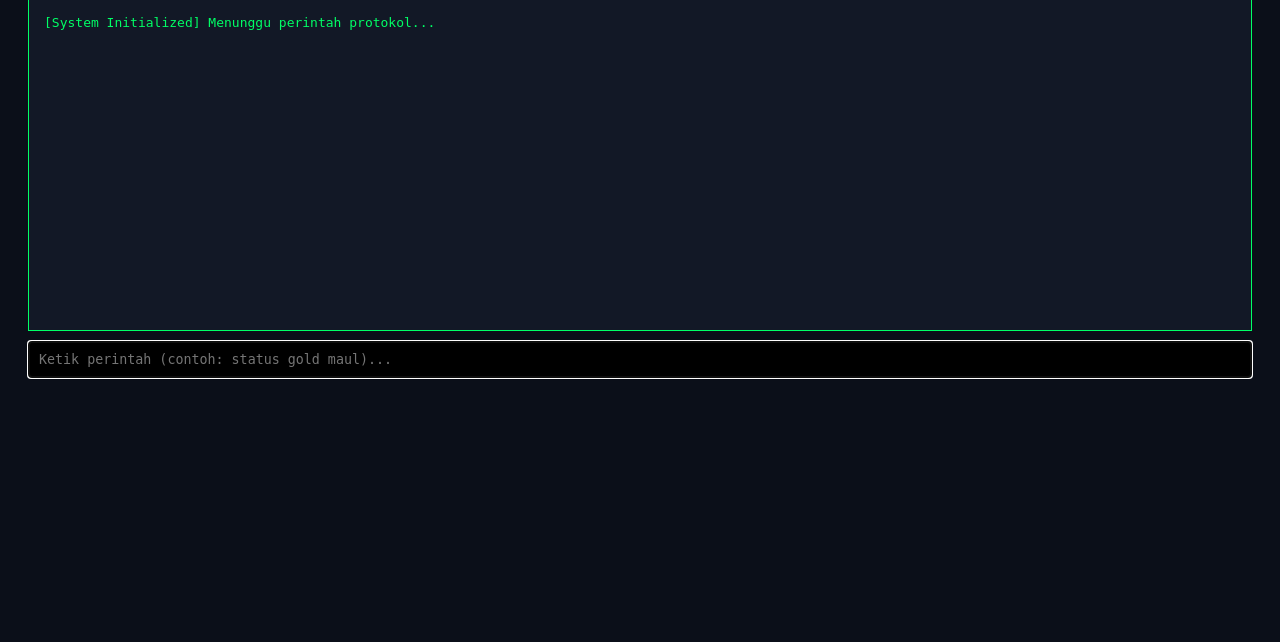
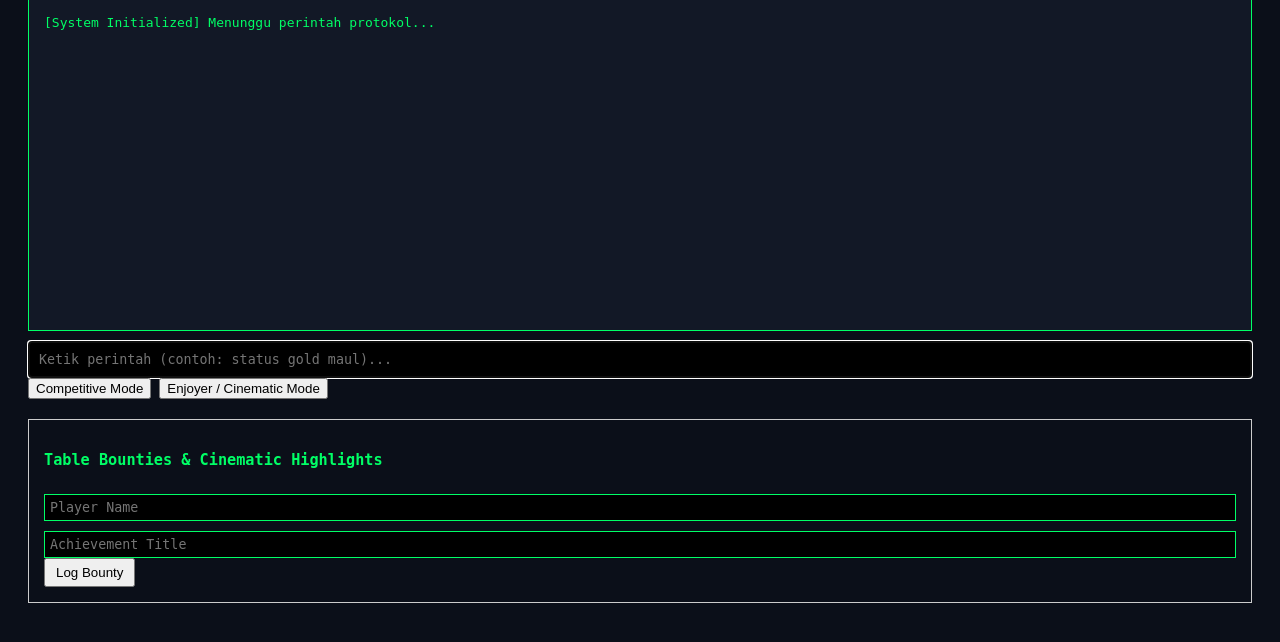
Before and after one commit to SyamsMaulana/al-haqq-tcg-ai, a Flask app: page / in a window 1280 px wide. Shown: the part 84-726 px from the top of the page. Run offline with Flask 3, Linux system fonts and the light colour scheme; data that the repository does not hold is empty.

Commit message:
Implement Archenemy boss raid logic and bounty persistence backend

```diff
--- a/app.py
+++ b/app.py
@@ -30,3 +30,20 @@ def generate_barcode():
 
 if __name__ == '__main__':
     app.run(host='0.0.0.0', port=8080)
+
+@app.route('/api/set-mode', methods=['POST'])
+def set_mode():
+    data = request.get_json()
+    mode = data.get('mode', 'competitive')
+    # Update active AI scoring weights based on mode selection
+    return jsonify({"status": "success", "active_mode": mode})
+
+from bounties import load_bounties, save_bounty
+
+@app.route('/api/bounties', methods=['GET', 'POST'])
+def handle_bounties():
+    if request.method == 'POST':
+        data = request.get_json()
+        save_bounty(data.get('player'), data.get('title'), data.get('description'))
+        return jsonify({"status": "success", "message": "Bounty logged!"})
+    return jsonify(load_bounties())
--- /dev/null
+++ b/bounties.py
@@ -0,0 +1,20 @@
+import json
+import os
+
+BOUNTY_FILE = 'bounties_log.json'
+
+def load_bounties():
+    if os.path.exists(BOUNTY_FILE):
+        with open(BOUNTY_FILE, 'r') as f:
+            return json.load(f)
+    return []
+
+def save_bounty(player_name, bounty_title, description):
+    bounties = load_bounties()
+    bounties.append({
+        "player": player_name,
+        "title": bounty_title,
+        "description": description
+    })
+    with open(BOUNTY_FILE, 'w') as f:
+        json.dump(bounties, f, indent=4)
--- a/templates/index.html
+++ b/templates/index.html
@@ -39,3 +39,59 @@
     </script>
 </body>
 </html>
+<div class="mode-toggle-container">
+  <button onclick="setGameMode('competitive')">Competitive Mode</button>
+  <button onclick="setGameMode('enjoyer')">Enjoyer / Cinematic Mode</button>
+</div>
+<script>
+function setGameMode(mode) {
+  fetch('/api/set-mode', {
+    method: 'POST',
+    headers: { 'Content-Type': 'application/json' },
+    body: JSON.stringify({ mode: mode })
+  })
+  .then(response => response.json())
+  .then(data => {
+    console.log('Mode updated:', data);
+    alert('Active Game Mode: ' + mode.toUpperCase());
+  })
+  .catch(error => console.error('Error:', error));
+}
+</script>
+
+<div class="bounty-section" style="margin-top: 20px; padding: 15px; border: 1px solid #ccc;">
+  <h3>Table Bounties & Cinematic Highlights</h3>
+  <div id="bounty-list"></div>
+  <div style="margin-top: 10px;">
+    <input type="text" id="bountyPlayer" placeholder="Player Name" style="margin-right: 5px; padding: 5px;">
+    <input type="text" id="bountyTitle" placeholder="Achievement Title" style="margin-right: 5px; padding: 5px;">
+    <button onclick="submitBounty()" style="padding: 5px 10px;">Log Bounty</button>
+  </div>
+</div>
+
+<script>
+function loadBounties() {
+  fetch('/api/bounties')
+    .then(res => res.json())
+    .then(data => {
+      const list = document.getElementById('bounty-list');
+      list.innerHTML = data.map(b => `<p>🏆 <strong>${b.player}</strong>: ${b.title}</p>`).join('');
+    });
+}
+function submitBounty() {
+  fetch('/api/bounties', {
+    method: 'POST',
+    headers: { 'Content-Type': 'application/json' },
+    body: JSON.stringify({
+      player: document.getElementById('bountyPlayer').value,
+      title: document.getElementById('bountyTitle').value,
+      description: "Cinematic moment unlocked at the table!"
+    })
+  }).then(() => {
+    document.getElementById('bountyPlayer').value = '';
+    document.getElementById('bountyTitle').value = '';
+    loadBounties();
+  });
+}
+loadBounties();
+</script>
```
Also changed, not shown: boss_raid.py (added, +14 -0 lines).
